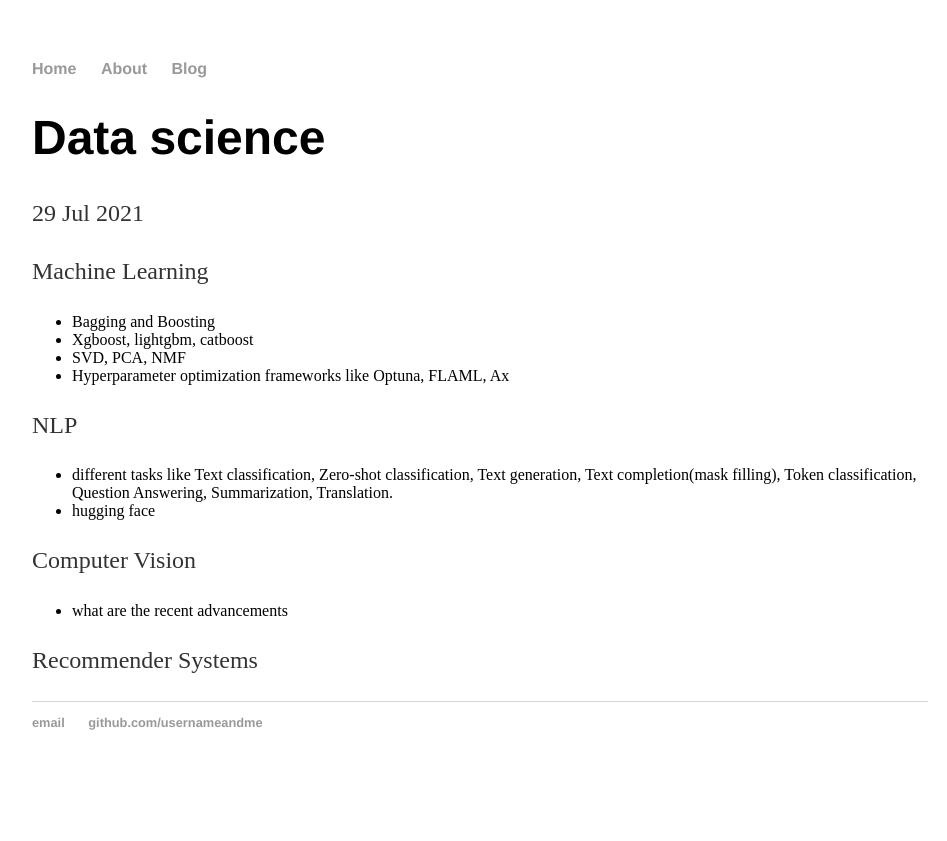
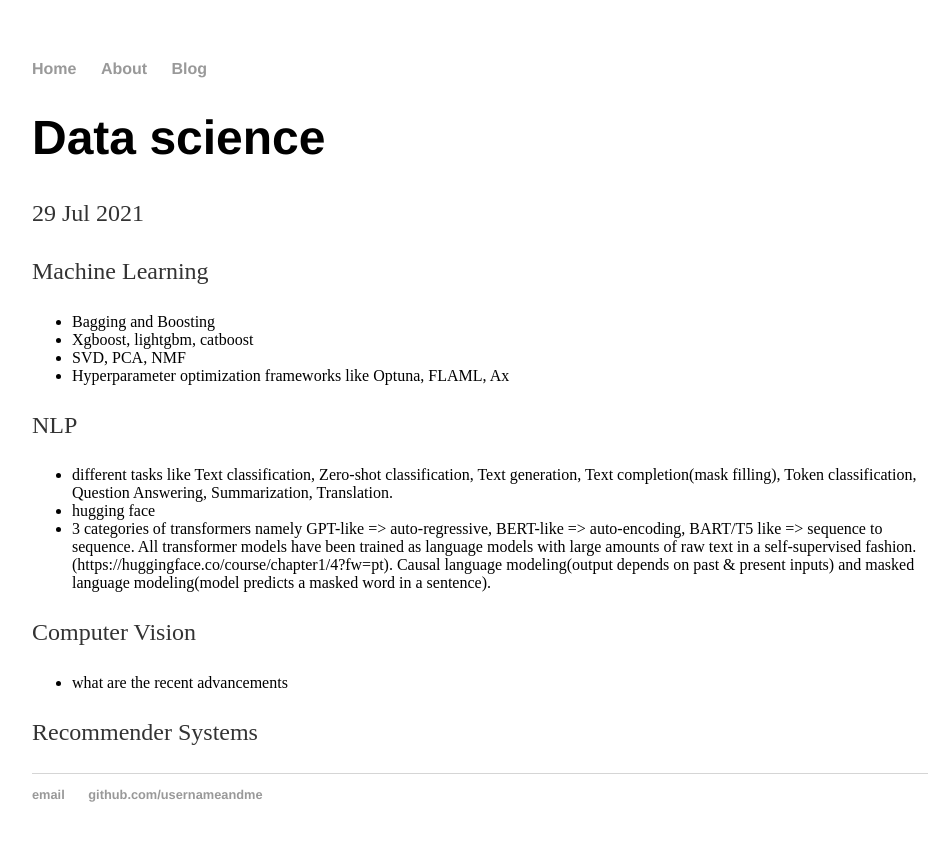
Before and after one commit to mkmohangb/usernameandme.github.io, a Jekyll site: the page built from _posts/2021-07-29-data science.md, in a window 1280 px wide. Shown: the top 841 px of the page, without its empty margins (160-1107 px from the left). Built offline with Jekyll 4.4.1, drawn with Linux system fonts in a browser that asks for light colours.

Commit message:
Update 2021-07-29-data science.md

```diff
--- a/_posts/2021-07-29-data science.md
+++ b/_posts/2021-07-29-data science.md
@@ -13,6 +13,7 @@ Machine Learning
 NLP
 - different tasks like Text classification, Zero-shot classification, Text generation, Text completion(mask filling), Token classification, Question Answering, Summarization, Translation.
 - hugging face
+- 3 categories of transformers namely GPT-like => auto-regressive, BERT-like => auto-encoding, BART/T5 like => sequence to sequence. All transformer models have been trained as language models with large amounts of raw text in a self-supervised fashion. (https://huggingface.co/course/chapter1/4?fw=pt). Causal language modeling(output depends on past & present inputs) and masked language modeling(model predicts a masked word in a sentence).
 
 Computer Vision
 - what are the recent advancements
```
